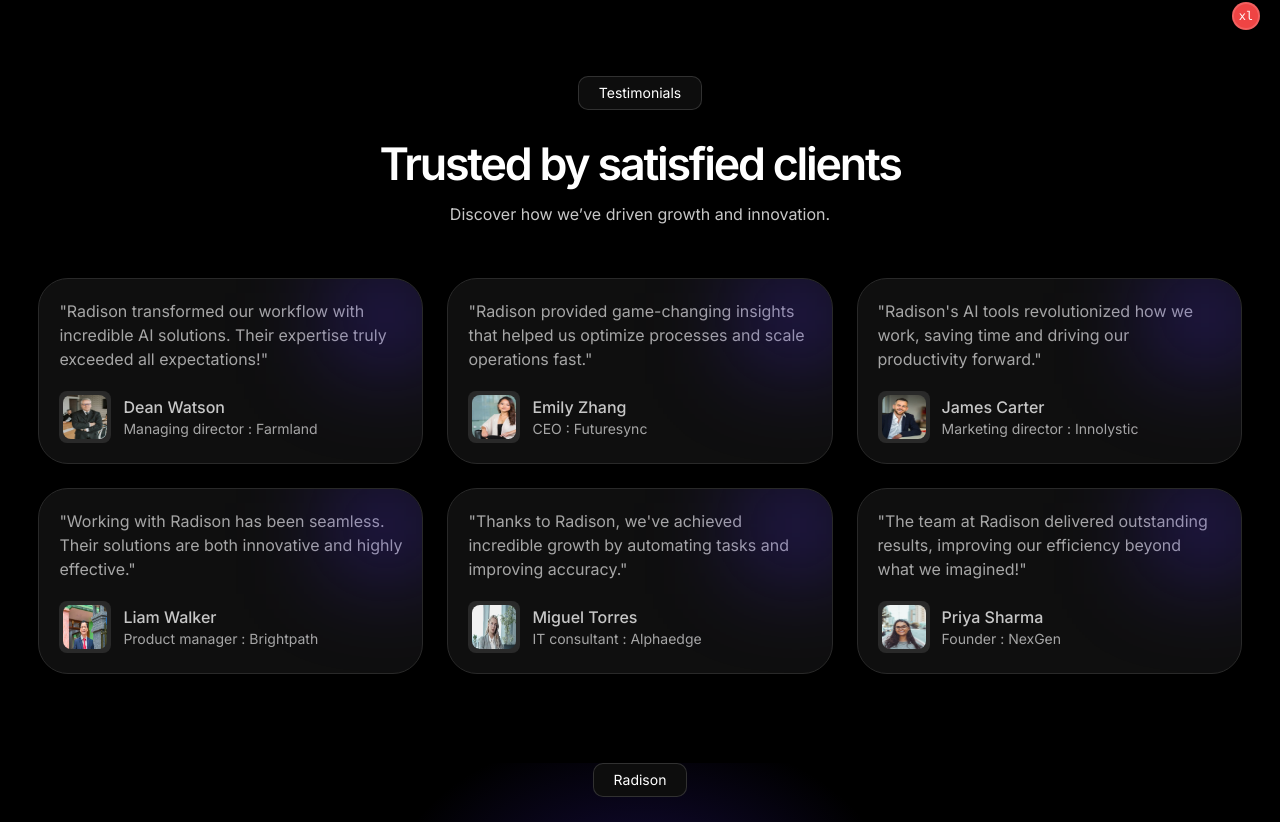
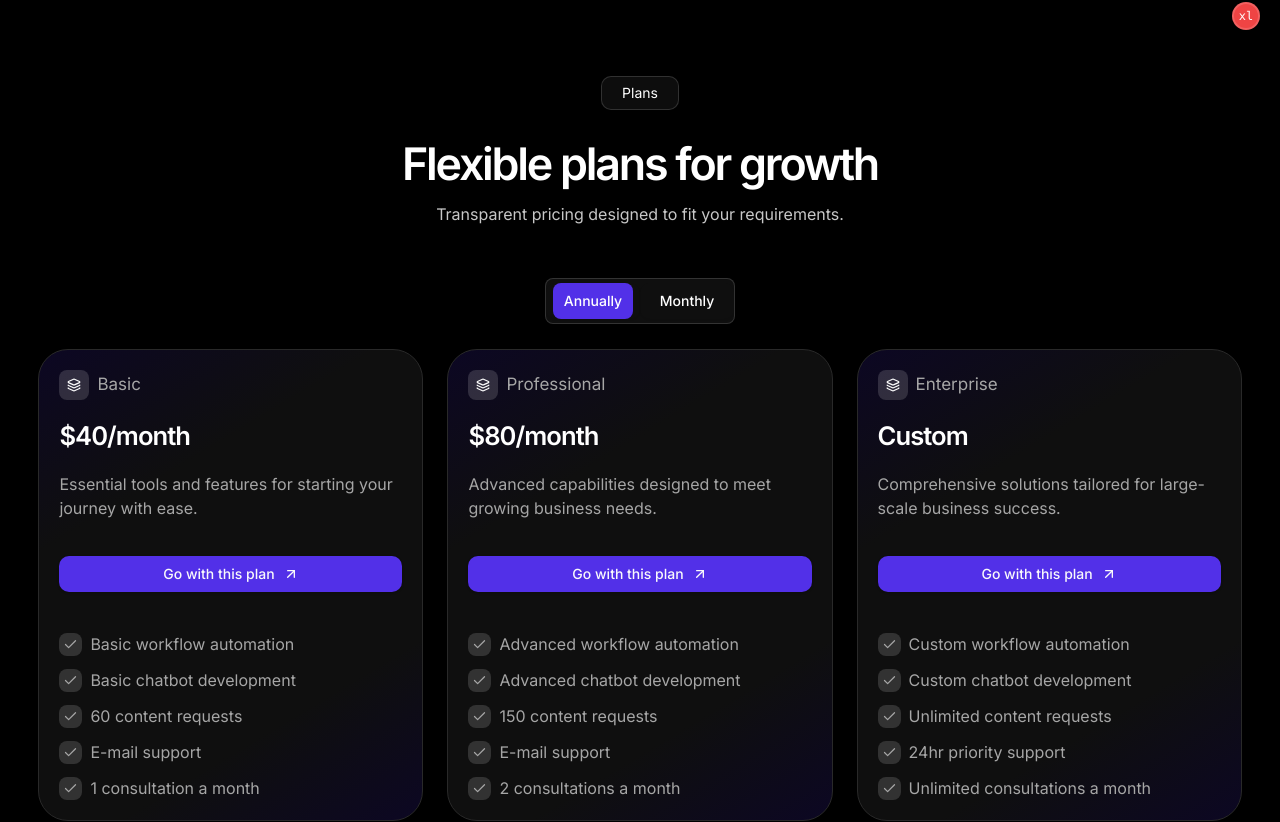
Before and after one commit to hyper-nexus-046/trimtube, a Next.js app: page / in a window 1280 px wide. Shown: the part 750-1572 px from the top of the page. Built offline with nearby package versions, Linux system fonts and the light colour scheme; no server answers.

Commit message:
Pricing section done

```diff
--- a/package.json
+++ b/package.json
@@ -34,6 +34,7 @@
     "class-variance-authority": "^0.7.1",
     "clsx": "^2.1.1",
     "drizzle-orm": "^0.33.0",
+    "framer-motion": "^12.5.0",
     "lucide-react": "^0.479.0",
     "next": "^15.0.1",
     "postgres": "^3.4.4",
--- a/src/app/page.tsx
+++ b/src/app/page.tsx
@@ -1,6 +1,7 @@
 import data from '~/content/json-files/faq.json'
 
 import { Faq } from '~/components/common/faq'
+import { Pricing } from '~/components/views/home/pricing'
 import { Testimonials } from '~/components/views/home/testimonials'
 import { PageWrapper } from '~/components/wrappers/page-wrapper'
 
@@ -8,6 +9,7 @@ export default async function HomePage() {
   return (
     <PageWrapper>
       <Faq data={data} />
+      <Pricing />
       <Testimonials />
     </PageWrapper>
   )
--- a/src/components/common/bottom-cta.tsx
+++ b/src/components/common/bottom-cta.tsx
@@ -27,7 +27,6 @@ export const BottomCta = () => {
             Schedule a quick call <ArrowUpRight className='h-4 w-4' />
           </Link>
         </Button>
-
         <Button className='text-secondary-foreground' variant='link'>
           Get Started
         </Button>
--- /dev/null
+++ b/src/components/views/home/pricing-data.ts
@@ -0,0 +1,43 @@
+export const pricingPlans = [
+  {
+    title: 'Basic',
+    annualy: '$40',
+    monthly: '$480',
+    description:
+      'Essential tools and features for starting your journey with ease.',
+    features: [
+      'Basic workflow automation',
+      'Basic chatbot development',
+      '60 content requests',
+      'E-mail support',
+      '1 consultation a month'
+    ]
+  },
+  {
+    title: 'Professional',
+    annualy: '$80',
+    monthly: '$960',
+    description:
+      'Advanced capabilities designed to meet growing business needs.',
+    features: [
+      'Advanced workflow automation',
+      'Advanced chatbot development',
+      '150 content requests',
+      'E-mail support',
+      '2 consultations a month'
+    ]
+  },
+  {
+    title: 'Enterprise',
+    custom: true,
+    description:
+      'Comprehensive solutions tailored for large-scale business success.',
+    features: [
+      'Custom workflow automation',
+      'Custom chatbot development',
+      'Unlimited content requests',
+      '24hr priority support',
+      'Unlimited consultations a month'
+    ]
+  }
+]
--- a/src/components/views/home/pricing.tsx
+++ b/src/components/views/home/pricing.tsx
@@ -0,0 +1,104 @@
+'use client'
+
+import { useState } from 'react'
+import Link from 'next/link'
+import { motion } from 'framer-motion'
+import { ArrowUpRight, Check, Layers } from 'lucide-react'
+
+import { Button } from '~/components/ui/button'
+import { Card, CardContent } from '~/components/ui/card'
+import { TitledWrapper } from '~/components/wrappers/title-wrapper'
+
+import { pricingPlans } from './pricing-data'
+
+export const Pricing = () => {
+  const [isAnnualy, setIsAnnualy] = useState(true)
+
+  return (
+    <TitledWrapper
+      title='Flexible plans for growth'
+      para='Transparent pricing designed to fit your requirements.'
+      sectionName='Plans'
+      className='mb-content-lg'
+      isMax
+    >
+      {/* Toggle Button */}
+      <div className='flex justify-center pt-content-sm'>
+        <div className='relative flex items-center  w-[190px] py-1 bg-card rounded-sm border border-border'>
+          <motion.div
+            className='absolute top-1 bottom-1 left-0 w-20 bg-primary rounded-sm'
+            animate={{ x: isAnnualy ? 7 : 102 }}
+            transition={{ type: 'spring', stiffness: 200, damping: 20 }}
+          />
+          <Button
+            variant='outline'
+            className='relative z-10 flex-1 bg-transparent hover:bg-transparent border-none'
+            onClick={() => setIsAnnualy(true)}
+          >
+            Annually
+          </Button>
+          <Button
+            variant='outline'
+            className='relative z-10 flex-1 bg-transparent hover:bg-transparent border-none'
+            onClick={() => setIsAnnualy(false)}
+          >
+            Monthly
+          </Button>
+        </div>
+      </div>
+
+      <div className='grid gap-6 md:grid-cols-2 lg:grid-cols-3'>
+        {pricingPlans.map((plan, index) => (
+          <Card
+            key={index}
+            className='rounded-[30px] border-secondary text-muted-foreground'
+            style={{
+              background:
+                'linear-gradient(149deg, rgba(81,47,235,0.15) 0%, rgba(255,255,255,0.06) 29%, rgba(255,255,255,0.06) 74%, rgba(81,47,235,0.15) 100%)'
+            }}
+          >
+            <CardContent className='space-y-5 p-5 text-muted-foreground'>
+              <div className='flex items-center text-foreground gap-2'>
+                <span className='bg-border p-2 rounded-sm'>
+                  <Layers size={14} />
+                </span>
+                <h3 className='text-[17px] text-muted-foreground'>
+                  {plan.title}
+                </h3>
+              </div>
+              <p className='text-heading-h6 text-foreground font-semibold'>
+                {plan.custom
+                  ? 'Custom'
+                  : isAnnualy
+                    ? plan.annualy
+                    : plan.monthly}
+                <span>{!plan.custom && '/month'}</span>
+              </p>
+              <p>{plan.description}</p>
+              <div className='pt-4'>
+                <Button asChild className='w-full'>
+                  <Link
+                    href='https://www.framer.com/?via=kanishkdubey'
+                    className='flex items-center gap-2'
+                  >
+                    Go with this plan <ArrowUpRight size={12} />
+                  </Link>
+                </Button>
+                <ul className='space-y-3 pt-10'>
+                  {plan.features.map((feature, i) => (
+                    <li key={i} className='flex items-center gap-2'>
+                      <span className='bg-border p-1 rounded-sm'>
+                        <Check size={15} />
+                      </span>{' '}
+                      {feature}
+                    </li>
+                  ))}
+                </ul>
+              </div>
+            </CardContent>
+          </Card>
+        ))}
+      </div>
+    </TitledWrapper>
+  )
+}
--- a/src/components/views/home/testimonials.tsx
+++ b/src/components/views/home/testimonials.tsx
@@ -1,41 +1,41 @@
-import Image from "next/image";
+import Image from 'next/image'
 
-import { Card, CardContent } from "~/components/ui/card";
-import { TitledWrapper } from "~/components/wrappers/title-wrapper";
+import { Card, CardContent } from '~/components/ui/card'
+import { TitledWrapper } from '~/components/wrappers/title-wrapper'
 
-import { TestimonialsData } from "./testimonials-data";
+import { TestimonialsData } from './testimonials-data'
 
 export const Testimonials = () => {
   return (
     <TitledWrapper
-      title="Trusted by satisfied clients"
-      para="Discover how we’ve driven growth and innovation."
-      sectionName="Testimonials"
-      className="mb-content-lg"
+      title='Trusted by satisfied clients'
+      para='Discover how we’ve driven growth and innovation.'
+      sectionName='Testimonials'
+      className='mb-content-lg'
       isMax
     >
-      <div className="grid gap-6 pt-content-sm md:grid-cols-2 lg:grid-cols-3">
+      <div className='grid gap-6 pt-content-sm md:grid-cols-2 lg:grid-cols-3'>
         {TestimonialsData.map((testimonial, index) => (
           <Card
             key={index}
-            className="lower-opacity-background relative overflow-hidden rounded-[30px] border-secondary text-muted-foreground"
+            className='lower-opacity-background relative overflow-hidden rounded-[30px] border-secondary text-muted-foreground'
           >
-            <CardContent className="flex h-full flex-col gap-5 p-5">
-              <div className="flex-1">
+            <CardContent className='flex h-full flex-col gap-5 p-5'>
+              <div className='flex-1'>
                 <p>&quot;{testimonial.quote}&quot;</p>
               </div>
-              <div className="flex items-center gap-3 text-sm">
-                <div className="rounded-sm bg-secondary p-1">
+              <div className='flex items-center gap-3 text-sm'>
+                <div className='rounded-sm bg-secondary p-1'>
                   <Image
                     src={testimonial.avatar}
                     alt={testimonial.name}
                     width={100}
                     height={100}
-                    className="h-11 w-11 rounded-sm"
+                    className='h-11 w-11 rounded-sm'
                   />
                 </div>
                 <div>
-                  <h4 className="text-base font-medium text-secondary-foreground">
+                  <h4 className='text-base font-medium text-secondary-foreground'>
                     {testimonial.name}
                   </h4>
                   <p>
@@ -44,10 +44,10 @@ export const Testimonials = () => {
                 </div>
               </div>
             </CardContent>
-            <div className="absolute -right-3 top-0 z-50 h-2/5 w-1/4 bg-[rgba(81,47,235,0.5)] blur-[50px]" />
+            <div className='absolute -right-3 top-0 h-2/5 w-1/4 bg-[rgba(81,47,235,0.5)] blur-[50px]' />
           </Card>
         ))}
       </div>
     </TitledWrapper>
-  );
-};
+  )
+}
```
Also changed, not shown: 1 other file (tests, documents, lock files or other folders).
